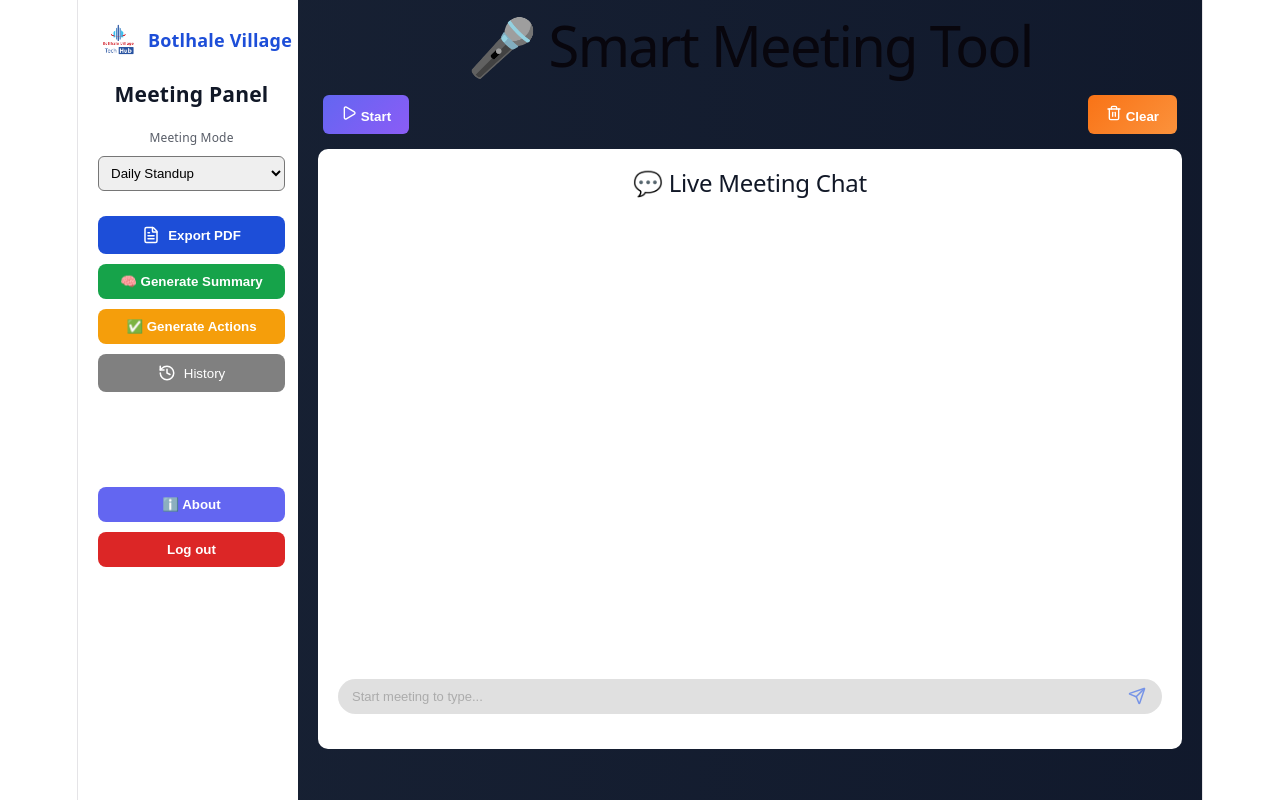
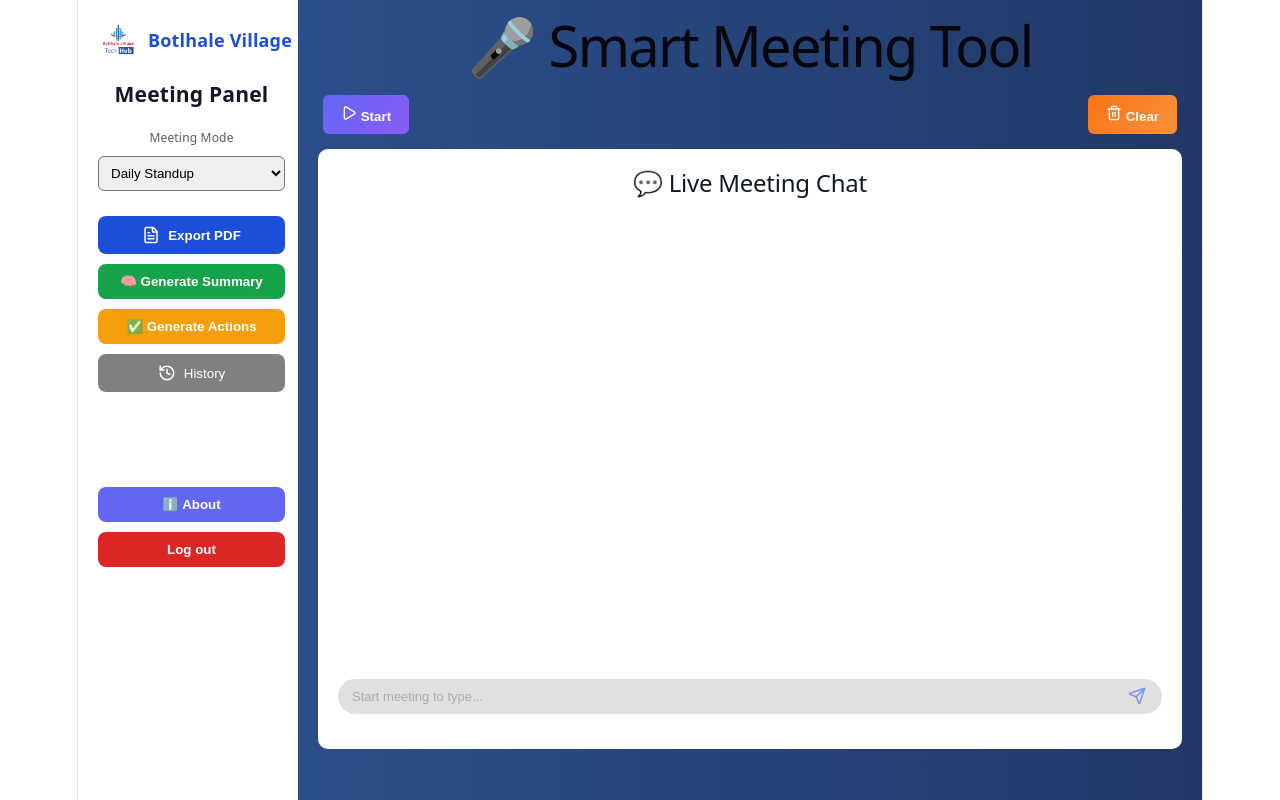
Before and after one commit to Jaydenthekruger/Smart-Meeting-Tool, a React (Vite) app: page / in a window 1280 px wide. Built offline with nearby package versions, Linux system fonts and the light colour scheme.

Commit message:
update live text

```diff
--- a/src/App.css
+++ b/src/App.css
@@ -193,7 +193,7 @@
 }
 .animated-bg {
   height: 100vh;
-  background: linear-gradient(270deg, #0f172a, #1e293b, #38bdf8, #0ea5e9);
+  background: linear-gradient(270deg, #1e315c, #386cb9, #38bdf8, #0ea5e9);
   background-size: 800% 800%;
 
   animation: gradientMove 15s ease infinite;
--- a/src/App.jsx
+++ b/src/App.jsx
@@ -1014,7 +1014,7 @@ function App() {
               <div style={{ display: "flex", alignItems: "center", gap: "10px" }}>
 
                 {/* TEXT */}
-                <div style={{ textAlign: "center", fontSize: "14px", opacity: 0.8 }}>
+                <div style={{ textAlign: "center", fontSize: "14px", opacity: 0.8, color: theme.text }}>
                   {isListening && volume > 10 ? "🎤 Hearing sound..." : "⚠️ Speak louder..."}
                 </div>
 
@@ -1027,8 +1027,6 @@ function App() {
                 <div style={{ fontWeight: "bold" }}>
                   {formatTime(seconds)}
                 </div>
-
-                <span style={{ opacity: 0.8 }}>Recording</span>
               </div>
             )}
 
```
